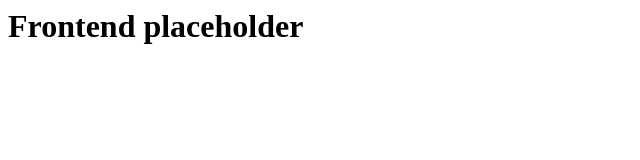
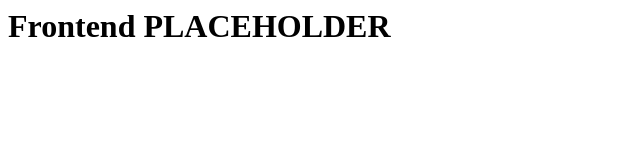
Before and after one commit to znecesito/k8s-devops-demo, a plain HTML site: page frontend/index.html in a window 1280 px wide. Shown: the whole page, without its empty margins (0-640 px from the left). Drawn offline with Linux system fonts and the light colour scheme.

Commit message:
Finalize v1.0.0

```diff
--- a/frontend/index.html
+++ b/frontend/index.html
@@ -1 +1 @@
-<h1>Frontend placeholder</h1>
+<h1>Frontend PLACEHOLDER</h1>
```
